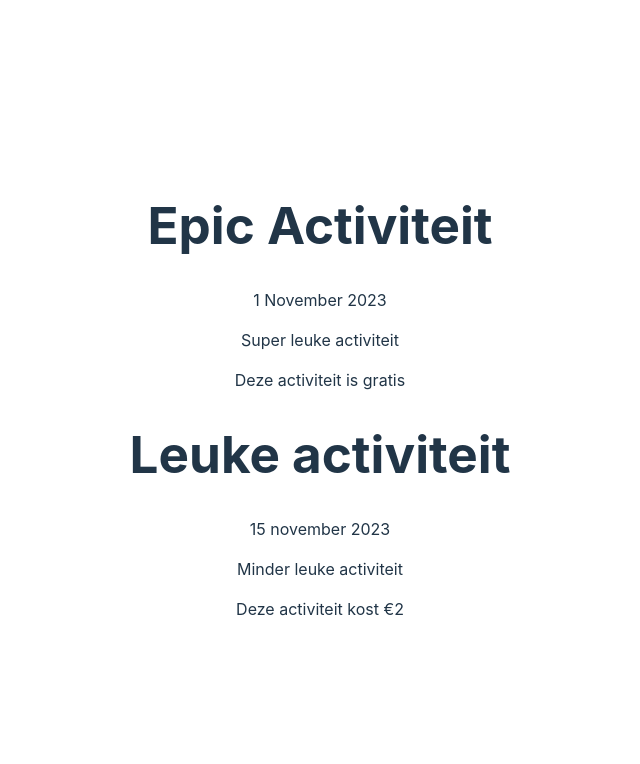
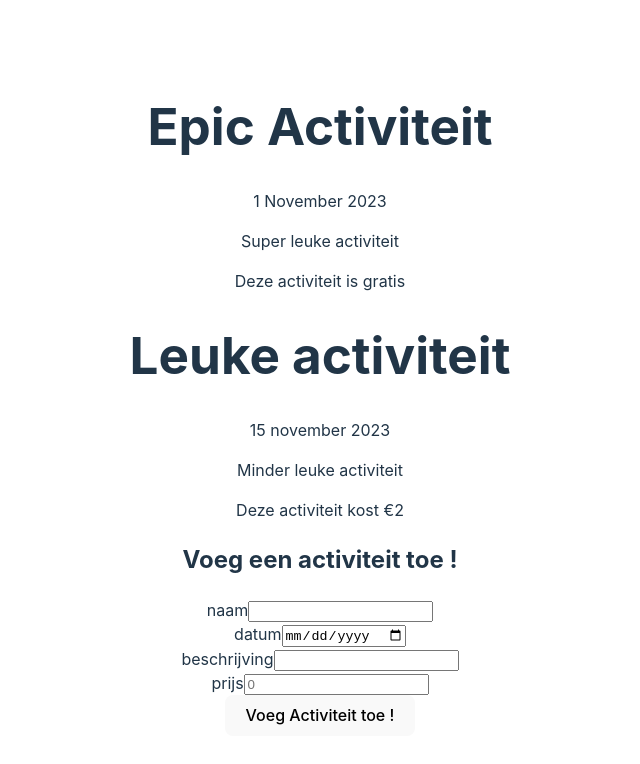
Before and after one commit to ViktorHuygeb/jrk-front-end, a React (Vite) app: page / in a window 1280 px wide. Shown: the top 764 px of the page, without its empty margins (320-960 px from the left). Built offline with nearby package versions, Linux system fonts and the light colour scheme.

Commit message:
Toevoeging form om activiteit toe te voegen

```diff
--- a/src/components/Activiteit.tsx
+++ b/src/components/Activiteit.tsx
@@ -18,7 +18,7 @@ const Activiteit = ({
       <h1>{naam}</h1>
       <p>{datum}</p>
       <p>{beschrijving}</p>
-      <p>Deze activiteit {prijs === 0 ? "is gratis" : "kost €" + prijs}</p>
+      <p>Deze activiteit {prijs == 0 ? "is gratis" : "kost €" + prijs}</p>
     </div>
   );
 };
--- a/src/components/ActiviteitenFrom.tsx
+++ b/src/components/ActiviteitenFrom.tsx
@@ -1,21 +1,10 @@
-import { ACTIVITEITEN_DATA } from "../api/mock_data";
-import { FormProvider, useForm, useFormContext } from "react-hook-form";
-
-const toDateString = (date: Date) => {
-  let besteDatumString: string = "";
-  let datumString: string = date.toISOString();
-  let datumStringZonderTijd: string = datumString.substring(
-    0,
-    datumString.indexOf("T")
-  );
-  let tokens = datumStringZonderTijd.split("-");
-  for (let token in tokens.reverse) {
-    if (tokens.indexOf(token) === 2) {
-      token = omzettenNaarMaand(token);
-    }
-    besteDatumString += token;
-  }
-};
+import {
+  FormProvider,
+  useForm,
+  useFormContext,
+  RegisterOptions,
+} from "react-hook-form";
+import { useCallback } from "react";
 
 const validationRules = {
   naam: {
@@ -26,49 +15,199 @@ const validationRules = {
   beschrijving: {
     required: "De kindjes willen iets weten !",
   },
+  prijs: {
+    valueAsNumber: true,
+    required: "Prijs is verplicht, indien gratis voer 0 in !",
+    min: { value: 0, message: "Het moet minstens 0 euro zijn !" },
+  },
+};
+
+interface labelInputProps {
+  label: string;
+  name: string;
+  type: string;
+  validationRules: RegisterOptions;
+  [key: string]: any;
+}
+
+function LabelInput({
+  label,
+  name,
+  type,
+  validationRules,
+  ...rest
+}: labelInputProps) {
+  const { register } = useFormContext();
+
+  return (
+    <div className="mb-3">
+      <label htmlFor={name} className="form-label">
+        {label}
+      </label>
+      <input
+        {...register(name, validationRules)}
+        id={name}
+        type={type}
+        className="form-control"
+        {...rest}
+      />
+    </div>
+  );
+}
+
+const toDateString = (date: Date) => {
+  let besteDatumString: string = "";
+  let datumString: string = new Date(date).toISOString();
+  let datumStringZonderTijd: string = datumString.substring(
+    0,
+    datumString.indexOf("T")
+  );
+  let tokens = datumStringZonderTijd.split("-");
+  for (let token in tokens.reverse()) {
+    let datumValue = tokens[token];
+    if (token === "1") {
+      datumValue = omzettenNaarMaand(datumValue);
+    }
+    besteDatumString += datumValue + " ";
+  }
+  return besteDatumString;
 };
 
 const omzettenNaarMaand = (monthNumber: string) => {
   let monthName: string;
   switch (monthNumber) {
-    case "1":
-      monthName = "januari";
+    case "01":
+      monthName = "Januari";
       break;
-    case "2":
-      monthName = "februari";
+    case "02":
+      monthName = "Februari";
       break;
-    case "3":
-      monthName = "maart";
+    case "03":
+      monthName = "Maart";
       break;
-    case "4":
-      monthName = "april";
+    case "04":
+      monthName = "April";
       break;
-    case "5":
-      monthName = "mei";
+    case "05":
+      monthName = "Mei";
       break;
-    case "6":
-      monthName = "juni";
+    case "006":
+      monthName = "Juni";
       break;
-    case "7":
-      monthName = "juli";
+    case "07":
+      monthName = "Juli";
       break;
-    case "8":
-      monthName = "augustus";
+    case "08":
+      monthName = "Augustus";
       break;
-    case "9":
-      monthName = "september";
+    case "09":
+      monthName = "September";
       break;
     case "10":
-      monthName = "oktober";
+      monthName = "Oktober";
       break;
     case "11":
-      monthName = "november";
+      monthName = "November";
       break;
     case "12":
-      monthName = "december";
+      monthName = "December";
       break;
     default:
       monthName = "Ongeldige maand";
   }
   return monthName;
 };
+
+type FormData = {
+  naam: string;
+  datum: Date;
+  beschrijving: string;
+  prijs: number;
+};
+
+type saveActiviteitFunction = (
+  naam: string,
+  datum: string,
+  beschrijving: string,
+  prijs: number
+) => void;
+
+export default function ActiviteitenForm({
+  onSaveActiviteit,
+}: {
+  onSaveActiviteit: saveActiviteitFunction;
+}) {
+  const {
+    register,
+    handleSubmit,
+    reset,
+    formState: { errors },
+  } = useForm();
+
+  const onSubmit = useCallback(
+    (data: FormData) => {
+      const { naam, datum, beschrijving, prijs } = data;
+      onSaveActiviteit(naam, toDateString(datum), beschrijving, prijs);
+      reset();
+    },
+    [reset, onSaveActiviteit]
+  );
+
+  return (
+    <>
+      <h2>Voeg een activiteit toe !</h2>
+      <FormProvider
+        handleSubmit={handleSubmit}
+        register={register}
+        errors={errors}
+      >
+        <form onSubmit={handleSubmit(onSubmit)} className="mb-5">
+          <div className="mb-3">
+            <LabelInput
+              label="naam"
+              name="naam"
+              type="text"
+              validationRules={validationRules.naam}
+            />
+          </div>
+
+          <div className="mb-3">
+            <LabelInput
+              label="datum"
+              name="datum"
+              type="date"
+              validationRules={validationRules.datum}
+            />
+          </div>
+
+          <div className="mb-3">
+            <LabelInput
+              label="beschrijving"
+              name="beschrijving"
+              type="text"
+              validationRules={validationRules.beschrijving}
+            />
+          </div>
+
+          <div className="mb-3">
+            <LabelInput
+              label="prijs"
+              name="prijs"
+              type="number"
+              placeholder="0"
+              validationRules={validationRules.beschrijving}
+            />
+
+            <div className="clearfix">
+              <div className="btn-group float-end">
+                <button type="submit" className="btn btn-primary">
+                  Voeg Activiteit toe !
+                </button>
+              </div>
+            </div>
+          </div>
+        </form>
+      </FormProvider>
+    </>
+  );
+}
--- a/src/components/ActiviteitenLijst.tsx
+++ b/src/components/ActiviteitenLijst.tsx
@@ -1,9 +1,30 @@
-import { useState } from "react";
+import { useState, useCallback } from "react";
 import { ACTIVITEITEN_DATA } from "../api/mock_data";
 import Activiteit from "./Activiteit";
+import ActiviteitenForm from "./ActiviteitenFrom";
+import { act } from "react-dom/test-utils";
 
 const ActiviteitenLijst = () => {
   const [activiteiten, setActiviteiten] = useState(ACTIVITEITEN_DATA);
+
+  const createActiviteit = useCallback(
+    (naam: string, datum: string, beschrijving: string, prijs: number) => {
+      console.log(activiteiten);
+      const newActiviteiten = [
+        {
+          naam,
+          beschrijving,
+          prijs,
+          datum: datum,
+          id: Math.floor(Math.random() * 100) + 2,
+        },
+        ...activiteiten,
+      ];
+      console.log(newActiviteiten);
+      setActiviteiten(newActiviteiten);
+    },
+    [activiteiten]
+  );
 
   return (
     <div>
@@ -14,6 +35,7 @@ const ActiviteitenLijst = () => {
           </div>
         ))}
       </div>
+      <ActiviteitenForm onSaveActiviteit={createActiviteit} />
     </div>
   );
 };
```
